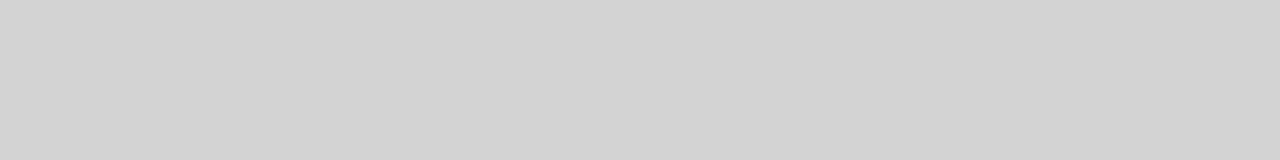
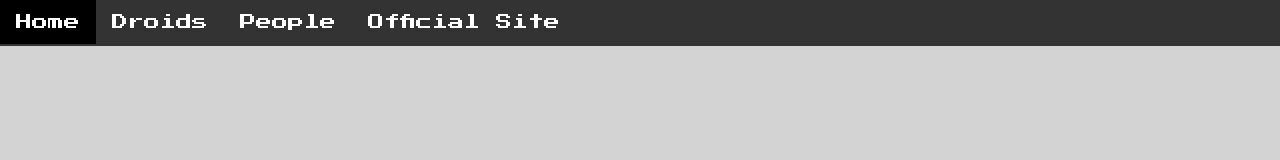
Before and after one commit to michaelpfohl/html101, a plain HTML site: page index.html in a window 1280 px wide. Drawn offline with Linux system fonts and the light colour scheme.

Commit message:
add navigation bar, droids.html and people.html

```diff
--- a/index.html
+++ b/index.html
@@ -5,9 +5,17 @@
     <meta name="viewport" content="width=device-width, initial-scale=1.0">
     <title>Star Wars</title>
     <link rel="stylesheet" href="main.css">
+    <link href="https://fonts.googleapis.com/css2?family=Press+Start+2P&display=swap" rel="stylesheet">
 </head>
 <body>
-
+    <nav>
+        <ul>
+            <li><a href="./index.html">Home</a></li>
+            <li><a href="./droids.html">Droids</a></li>
+            <li><a href="./people.html">People</a></li>
+            <li><a href="https://www.starwars.com">Official Site</a></li>
+        </ul>
+    </nav>
 
     <script src="main.js"></script>
 </body>
--- a/main.css
+++ b/main.css
@@ -1,3 +1,29 @@
 body {
     background: lightgray;
+    margin: 0;
+    padding: 0;
 }
+
+ul {
+    list-style-type: none;
+    margin: 0;
+    padding: 0;
+    background: #333;
+    height: 46px;
+}
+
+li {
+    float: left;
+}
+
+li a {
+    color: white;
+    padding: 14px 16px;
+    display: block;
+    text-decoration: none;
+    font-family: "Press Start 2P"
+}
+
+li a:hover {
+    background-color: #000;
+}
```
Also changed, not shown: droids.html (added), people.html (added).
